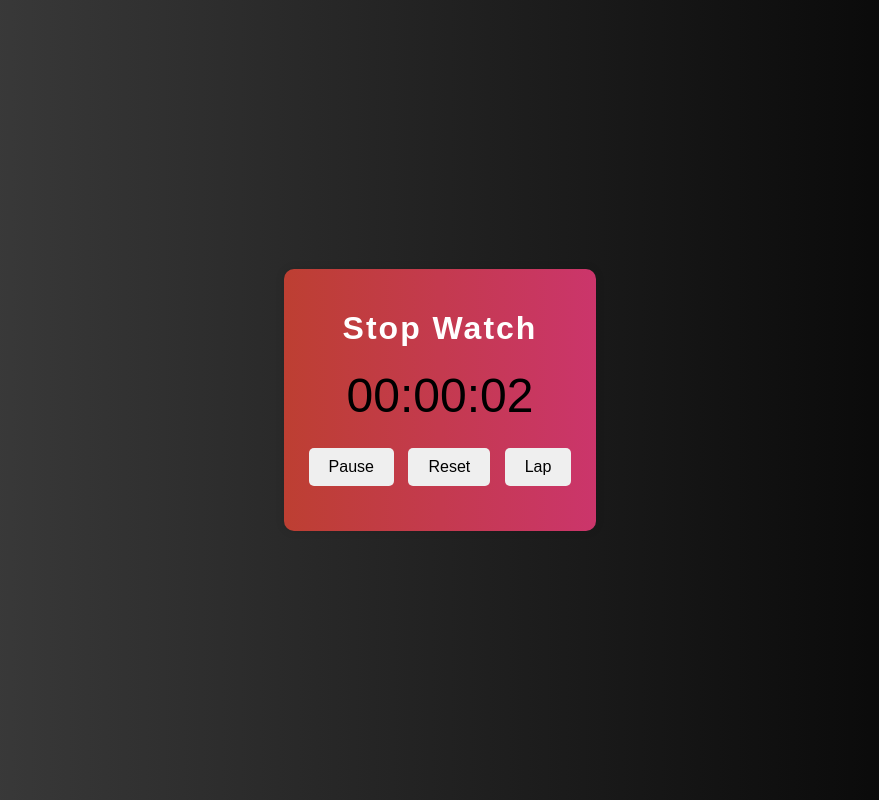
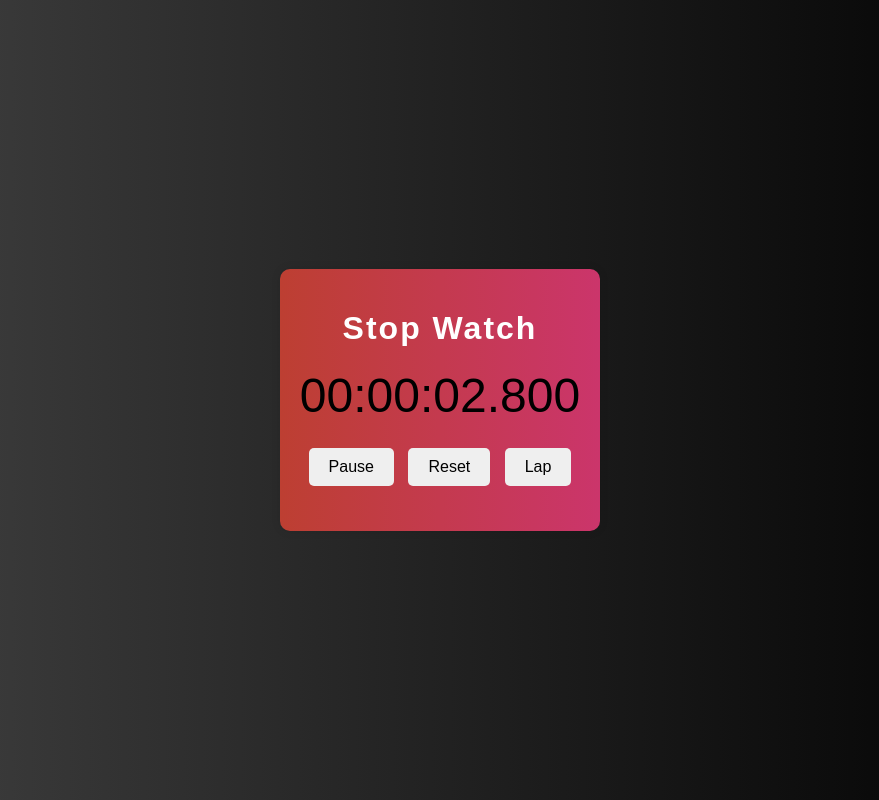
Before and after one commit to kamliyahardik/PRODIGY_WD_02, a plain HTML site: page index.html in a window 1280 px wide. Both pictures are taken after a click on the button "Start". Shown: the whole page, without its empty margins (200-1079 px from the left). Drawn offline with Linux system fonts and the light colour scheme.

Commit message:
file added

```diff
--- a/index.html
+++ b/index.html
@@ -1,4 +1,4 @@
-<!DOCTYPE html>
+<!-- <!DOCTYPE html>
 <html lang="en">
   <head>
     <meta charset="UTF-8" />
@@ -20,4 +20,28 @@
     </div>
     <script src="index.js"></script>
   </body>
+</html> -->
+
+
+<!DOCTYPE html>
+<html lang="en">
+<head>
+    <meta charset="UTF-8" />
+    <meta name="viewport" content="width=device-width, initial-scale=1.0" />
+    <title>Stopwatch</title>
+    <link rel="stylesheet" href="style.css" />
+</head>
+<body>
+    <div class="stopwatch">
+        <h1 id="heading">Stop Watch</h1>
+        <div id="display">00:00:00.000</div>
+        <div class="controls">
+            <button id="startPauseBtn">Start</button>
+            <button id="resetBtn">Reset</button>
+            <button id="lapBtn">Lap</button>
+        </div>
+        <ul id="laps"></ul>
+    </div>
+    <script src="index.js"></script>
+</body>
 </html>
--- a/index.js
+++ b/index.js
@@ -1,3 +1,59 @@
+// let startTime, updatedTime, difference, tInterval;
+// let running = false;
+// const display = document.getElementById('display');
+// const startPauseBtn = document.getElementById('startPauseBtn');
+// const resetBtn = document.getElementById('resetBtn');
+// const lapBtn = document.getElementById('lapBtn');
+// const laps = document.getElementById('laps');
+
+// function startPause() {
+//     if (!running) {
+//         startTime = new Date().getTime();
+//         tInterval = setInterval(getShowTime, 1);
+//         running = true;
+//         startPauseBtn.textContent = 'Pause';
+//     } else {
+//         clearInterval(tInterval);
+//         running = false;
+//         startPauseBtn.textContent = 'Start';
+//     }
+// }
+
+// function reset() {
+//     clearInterval(tInterval);
+//     running = false;
+//     difference = 0;
+//     display.textContent = '00:00:00';
+//     startPauseBtn.textContent = 'Start';
+//     laps.innerHTML = '';
+// }
+
+// function lap() {
+//     const lapTime = display.textContent;
+//     const lapItem = document.createElement('li');
+//     lapItem.textContent = lapTime;
+//     laps.appendChild(lapItem);
+// }
+
+// function getShowTime() {
+//     updatedTime = new Date().getTime();
+//     difference = updatedTime - startTime;
+
+//     const hours = Math.floor((difference % (1000 * 60 * 60 * 24)) / (1000 * 60 * 60));
+//     const minutes = Math.floor((difference % (1000 * 60 * 60)) / (1000 * 60));
+//     const seconds = Math.floor((difference % (1000 * 60)) / 1000);
+
+//     display.textContent =
+//         (hours ? (hours > 9 ? hours : "0" + hours) : "00") + ":" +
+//         (minutes ? (minutes > 9 ? minutes : "0" + minutes) : "00") + ":" +
+//         (seconds > 9 ? seconds : "0" + seconds);
+// }
+
+// startPauseBtn.addEventListener('click', startPause);
+// resetBtn.addEventListener('click', reset);
+// lapBtn.addEventListener('click', lap);
+
+
 let startTime, updatedTime, difference, tInterval;
 let running = false;
 const display = document.getElementById('display');
@@ -8,7 +64,7 @@ const laps = document.getElementById('laps');
 
 function startPause() {
     if (!running) {
-        startTime = new Date().getTime();
+        startTime = new Date().getTime() - (difference || 0);
         tInterval = setInterval(getShowTime, 1);
         running = true;
         startPauseBtn.textContent = 'Pause';
@@ -23,7 +79,7 @@ function reset() {
     clearInterval(tInterval);
     running = false;
     difference = 0;
-    display.textContent = '00:00:00';
+    display.textContent = '00:00:00.000';
     startPauseBtn.textContent = 'Start';
     laps.innerHTML = '';
 }
@@ -42,11 +98,13 @@ function getShowTime() {
     const hours = Math.floor((difference % (1000 * 60 * 60 * 24)) / (1000 * 60 * 60));
     const minutes = Math.floor((difference % (1000 * 60 * 60)) / (1000 * 60));
     const seconds = Math.floor((difference % (1000 * 60)) / 1000);
+    const milliseconds = difference % 1000;
 
     display.textContent =
         (hours ? (hours > 9 ? hours : "0" + hours) : "00") + ":" +
         (minutes ? (minutes > 9 ? minutes : "0" + minutes) : "00") + ":" +
-        (seconds > 9 ? seconds : "0" + seconds);
+        (seconds > 9 ? seconds : "0" + seconds) + "." +
+        (milliseconds > 99 ? milliseconds : milliseconds > 9 ? "0" + milliseconds : "00" + milliseconds);
 }
 
 startPauseBtn.addEventListener('click', startPause);
```
